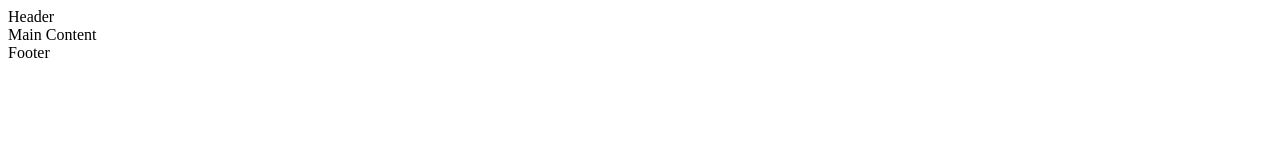
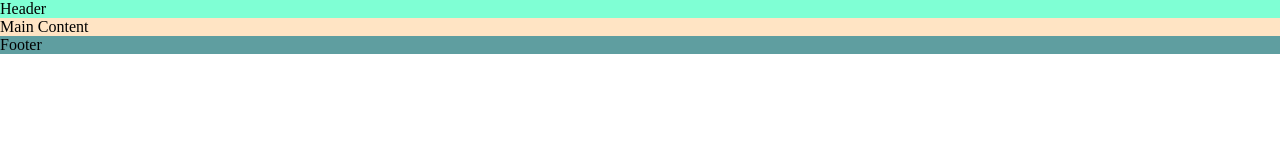
Before and after one commit to mariaciceri/love-running-practice, a plain HTML site: page index.html in a window 1280 px wide. Drawn offline with Linux system fonts and the light colour scheme.

Commit message:
create css stylesheet and set general rules using *

```diff
--- /dev/null
+++ b/assets/css/style.css
@@ -0,0 +1,22 @@
+/*  * (asterisk) is a wildcard, which applies to all elements in our page.
+that means it should come first so we can override it when we need later.
+most generic rules comes first*/
+
+* {
+    padding: 0;
+    margin: 0;
+    box-sizing: border-box;
+    /* border-box will set the entire element (borders too) to the height/width that will be set later*/
+}
+
+header {
+    background-color: aquamarine;
+}
+
+main {
+    background-color: bisque;
+}
+
+footer {
+    background-color: cadetblue;
+}
--- a/index.html
+++ b/index.html
@@ -11,6 +11,8 @@
     <link rel="icon" type="image/png" sizes="32x32" href="assets/favicon/favicon-32x32.png">
     <link rel="icon" type="image/png" sizes="16x16" href="assets/favicon/favicon-16x16.png">
     <link rel="icon" href="assets/favicon/favicon.ico" type="image/x-icon">
+    <!-- stylesheet -->
+    <link rel="stylesheet" href="assets/css/style.css">
 </head>
 <body>
     <header>Header</header>
```
